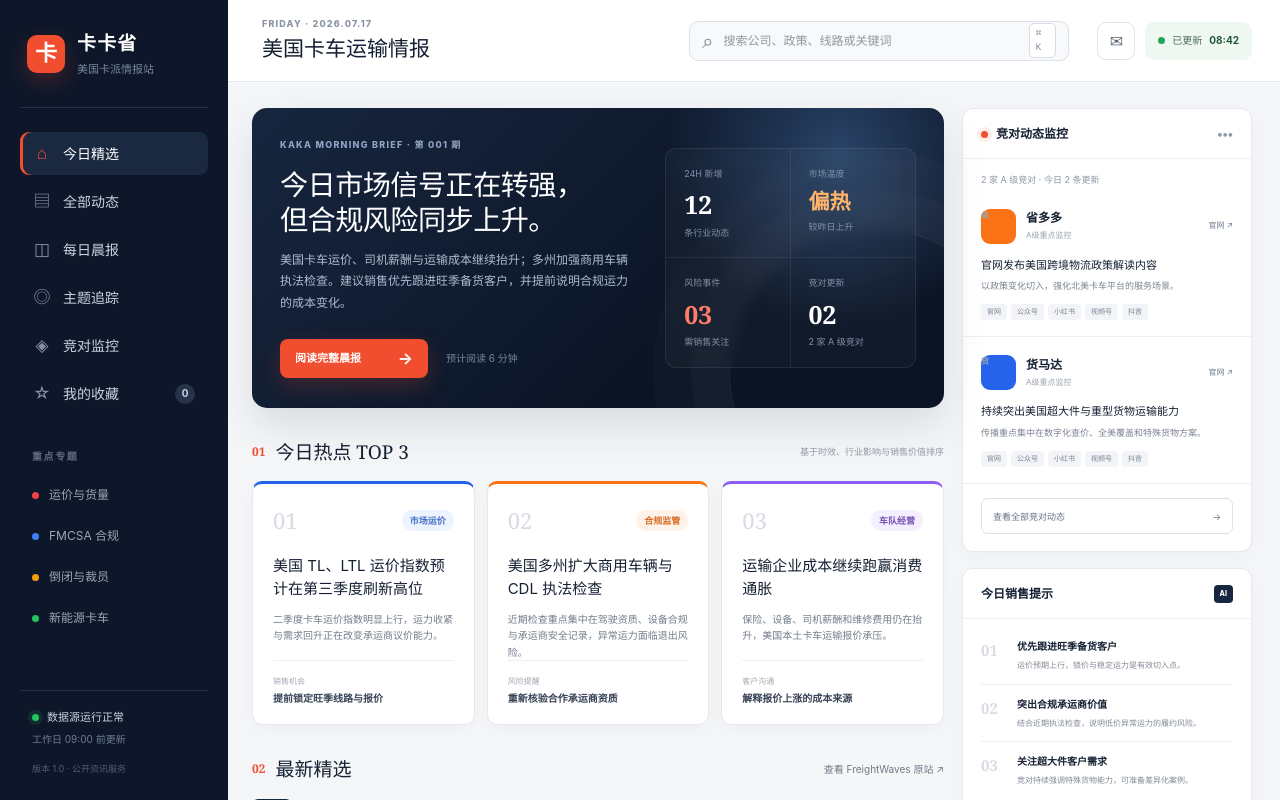
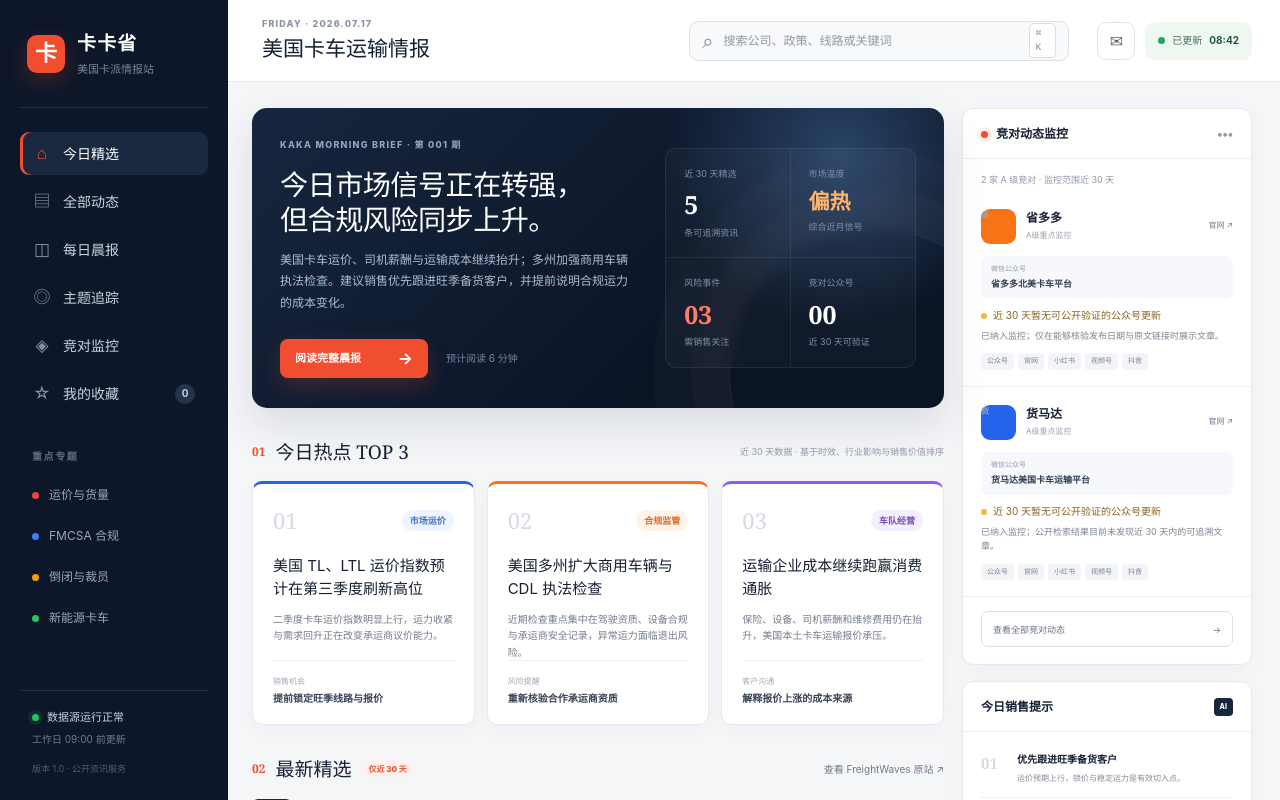
Before and after one commit to 3102343003-web/savepallet1-web.github.io, a Next.js app: page / in a window 1280 px wide. Shown: the top 800 px of the page. Built offline with nearby package versions, Linux system fonts and the light colour scheme.

Commit message:
Monitor competitor WeChat accounts within 30 days

```diff
--- a/app/globals.css
+++ b/app/globals.css
@@ -43,3 +43,4 @@ a { color:inherit; text-decoration:none; }
 @media(max-width:1320px){.workspace{grid-template-columns:minmax(650px,1fr) 290px;gap:18px;padding-left:24px}.topbar{grid-template-columns:1fr minmax(280px,380px) auto}.morning-brief{grid-template-columns:1.4fr 1fr;padding:30px 28px}}
 @media(max-width:1180px){.app-shell{min-width:980px}.sidebar{width:200px}.content-area{width:calc(100% - 200px);margin-left:200px}.workspace{grid-template-columns:1fr}.right-rail{grid-template-columns:repeat(3,1fr)}.competitor-card{grid-column:span 2}}
 .news-time em{display:block;margin-bottom:4px;color:var(--brand);font-size:7px;font-style:normal;font-weight:800;letter-spacing:.08em}.news-time small{display:block;margin-top:2px;color:#6f7a8a;font-size:8px}
+.range-chip{padding:3px 7px;border-radius:10px;background:#fff1ed;color:var(--brand);font-size:8px;font-weight:800}.account-line{margin:12px 0 8px;padding:8px 10px;border-radius:7px;background:#f6f8fb}.account-line span{display:block;color:#929aa6;font-size:7px}.account-line strong{display:block;margin-top:3px;color:#334155;font-size:9px}.competitor-list h3.monitor-status{margin:9px 0 6px;color:#8a641f;font-size:10px}.monitor-status:before{content:"";display:inline-block;width:6px;height:6px;margin-right:6px;border-radius:50%;background:#f4b740}
--- a/app/page.tsx
+++ b/app/page.tsx
@@ -3,6 +3,7 @@
 import { useMemo, useState } from "react";
 
 type NewsItem = {
+  publishedDate: string;
   publishedAt: string;
   publishedDay: string;
   source: string;
@@ -22,17 +23,24 @@ const topStories = [
 ];
 
 const newsItems: NewsItem[] = [
-  { publishedAt: "07.15", publishedDay: "周三", source: "FreightWaves", score: 88, title: "美国卡车运输成本持续高于消费者通胀", summary: "最新行业成本研究显示，保险、人工与设备维护仍是主要压力。对中国跨境企业而言，美国尾程报价短期内难以明显回落。", category: "市场运价", impact: "关注", tags: ["运输成本", "保险", "车队"], link: "https://www.freightwaves.com/news/trucking-costs-outpaced-consumer-inflation-in-25-atri" },
-  { publishedAt: "07.14", publishedDay: "周二", source: "FreightWaves", score: 84, title: "多家物流企业关闭与重组，行业运力继续出清", summary: "近期仓储关闭、破产申请与裁员事件延续。短期会带来局部线路运力波动，长期可能改善仍在经营的合规车队利润。", category: "公司动态", impact: "风险", tags: ["倒闭", "裁员", "运力"], link: "https://www.freightwaves.com/news/freight-distress-report-carrier-logistics-closures-erase-over-245-jobs" },
-  { publishedAt: "06.30", publishedDay: "周二", source: "FreightWaves", score: 81, title: "美国监管部门加强商用车辆与驾驶资质检查", summary: "多个州近期扩大路检与称重站联合执法。无有效 CDL、设备记录异常或安全评分偏低的承运商面临停运风险。", category: "法规合规", impact: "风险", tags: ["FMCSA", "CDL", "路检"], link: "https://www.freightwaves.com/news/us-law-agencies-expand-crackdown-on-commercial-vehicle-violators" },
-  { publishedAt: "07.14", publishedDay: "周二", source: "FreightWaves", score: 77, title: "美国司机薪酬指数近期明显上升", summary: "司机薪酬在过去两个月加速上涨，反映合格司机供给仍然偏紧。旺季前需关注长途线路与偏远区域的加价风险。", category: "司机与车队", impact: "关注", tags: ["司机", "薪酬", "旺季"], link: "https://www.freightwaves.com/news/index-of-driver-pay-product-of-two-companies-is-surging" },
-  { publishedAt: "06.26", publishedDay: "周五", source: "FreightWaves", score: 74, title: "美国港口附近绿色卡车走廊项目继续推进", summary: "零排放卡车走廊正在连接主要港口与跨境节点，未来可能影响港区短驳设备、车队准入和相关附加费用。", category: "新能源", impact: "利好", tags: ["港口", "新能源", "短驳"], link: "https://www.freightwaves.com/news/port-of-long-beach-trucker-launch-zero-emission-corridor-to-mexico" },
+  { publishedDate: "2026-07-15", publishedAt: "07.15", publishedDay: "周三", source: "FreightWaves", score: 88, title: "美国卡车运输成本持续高于消费者通胀", summary: "最新行业成本研究显示，保险、人工与设备维护仍是主要压力。对中国跨境企业而言，美国尾程报价短期内难以明显回落。", category: "市场运价", impact: "关注", tags: ["运输成本", "保险", "车队"], link: "https://www.freightwaves.com/news/trucking-costs-outpaced-consumer-inflation-in-25-atri" },
+  { publishedDate: "2026-07-14", publishedAt: "07.14", publishedDay: "周二", source: "FreightWaves", score: 84, title: "多家物流企业关闭与重组，行业运力继续出清", summary: "近期仓储关闭、破产申请与裁员事件延续。短期会带来局部线路运力波动，长期可能改善仍在经营的合规车队利润。", category: "公司动态", impact: "风险", tags: ["倒闭", "裁员", "运力"], link: "https://www.freightwaves.com/news/freight-distress-report-carrier-logistics-closures-erase-over-245-jobs" },
+  { publishedDate: "2026-06-30", publishedAt: "06.30", publishedDay: "周二", source: "FreightWaves", score: 81, title: "美国监管部门加强商用车辆与驾驶资质检查", summary: "多个州近期扩大路检与称重站联合执法。无有效 CDL、设备记录异常或安全评分偏低的承运商面临停运风险。", category: "法规合规", impact: "风险", tags: ["FMCSA", "CDL", "路检"], link: "https://www.freightwaves.com/news/us-law-agencies-expand-crackdown-on-commercial-vehicle-violators" },
+  { publishedDate: "2026-07-14", publishedAt: "07.14", publishedDay: "周二", source: "FreightWaves", score: 77, title: "美国司机薪酬指数近期明显上升", summary: "司机薪酬在过去两个月加速上涨，反映合格司机供给仍然偏紧。旺季前需关注长途线路与偏远区域的加价风险。", category: "司机与车队", impact: "关注", tags: ["司机", "薪酬", "旺季"], link: "https://www.freightwaves.com/news/index-of-driver-pay-product-of-two-companies-is-surging" },
+  { publishedDate: "2026-06-26", publishedAt: "06.26", publishedDay: "周五", source: "FreightWaves", score: 74, title: "美国港口附近绿色卡车走廊项目继续推进", summary: "零排放卡车走廊正在连接主要港口与跨境节点，未来可能影响港区短驳设备、车队准入和相关附加费用。", category: "新能源", impact: "利好", tags: ["港口", "新能源", "短驳"], link: "https://www.freightwaves.com/news/port-of-long-beach-trucker-launch-zero-emission-corridor-to-mexico" },
 ];
 
 const competitors = [
-  { name: "省多多", level: "A级", initials: "省", color: "#f97316", update: "官网发布美国跨境物流政策解读内容", insight: "以政策变化切入，强化北美卡车平台的服务场景。", channels: ["官网", "公众号", "小红书", "视频号", "抖音"], link: "http://sddltl.com/Default.aspx" },
-  { name: "货马达", level: "A级", initials: "货", color: "#2563eb", update: "持续突出美国超大件与重型货物运输能力", insight: "传播重点集中在数字化查价、全美覆盖和特殊货物方案。", channels: ["官网", "公众号", "小红书", "视频号", "抖音"], link: "https://www.hmd-truck.com" },
+  { name: "省多多", level: "A级", initials: "省", color: "#f97316", wechatName: "省多多北美卡车平台", update: "近 30 天暂无可公开验证的公众号更新", insight: "已纳入监控；仅在能够核验发布日期与原文链接时展示文章。", channels: ["公众号", "官网", "小红书", "视频号", "抖音"], link: "http://sddltl.com/Default.aspx" },
+  { name: "货马达", level: "A级", initials: "货", color: "#2563eb", wechatName: "货马达美国卡车运输平台", update: "近 30 天暂无可公开验证的公众号更新", insight: "已纳入监控；公开检索结果目前未发现近 30 天内的可追溯文章。", channels: ["公众号", "官网", "小红书", "视频号", "抖音"], link: "https://www.hmd-truck.com" },
 ];
+
+const DATA_WINDOW_DAYS = 30;
+const DATA_WINDOW_MS = DATA_WINDOW_DAYS * 24 * 60 * 60 * 1000;
+const isWithinDataWindow = (publishedDate: string) => {
+  const age = Date.now() - new Date(`${publishedDate}T23:59:59Z`).getTime();
+  return age >= 0 && age <= DATA_WINDOW_MS;
+};
 
 const filters = ["全部", "市场运价", "法规合规", "公司动态", "司机与车队", "新能源"];
 
@@ -42,7 +50,7 @@ export default function Home() {
   const [bookmarked, setBookmarked] = useState<string[]>([]);
   const visibleNews = useMemo(() => {
     const keyword = query.trim().toLowerCase();
-    return newsItems.filter((item) => (activeFilter === "全部" || item.category === activeFilter) && (!keyword || `${item.title}${item.summary}${item.tags.join("")}`.toLowerCase().includes(keyword)));
+    return newsItems.filter((item) => isWithinDataWindow(item.publishedDate) && (activeFilter === "全部" || item.category === activeFilter) && (!keyword || `${item.title}${item.summary}${item.tags.join("")}`.toLowerCase().includes(keyword)));
   }, [activeFilter, query]);
   const toggleBookmark = (title: string) => setBookmarked((current) => current.includes(title) ? current.filter((item) => item !== title) : [...current, title]);
 
@@ -76,16 +84,16 @@ export default function Home() {
           <div className="main-column">
             <section className="morning-brief" id="today">
               <div className="brief-copy"><div className="brief-kicker">KAKA MORNING BRIEF · 第 001 期</div><h2>今日市场信号正在转强，<br />但合规风险同步上升。</h2><p>美国卡车运价、司机薪酬与运输成本继续抬升；多州加强商用车辆执法检查。建议销售优先跟进旺季备货客户，并提前说明合规运力的成本变化。</p><div className="brief-actions"><a href="#news" className="primary-button">阅读完整晨报 <span>→</span></a><span>预计阅读 6 分钟</span></div></div>
-              <div className="brief-metrics"><div><span>24H 新增</span><strong>12</strong><small>条行业动态</small></div><div><span>市场温度</span><strong className="warm">偏热</strong><small>较昨日上升</small></div><div><span>风险事件</span><strong className="risk">03</strong><small>需销售关注</small></div><div><span>竞对更新</span><strong>02</strong><small>2 家 A 级竞对</small></div></div>
+              <div className="brief-metrics"><div><span>近 30 天精选</span><strong>{visibleNews.length}</strong><small>条可追溯资讯</small></div><div><span>市场温度</span><strong className="warm">偏热</strong><small>综合近月信号</small></div><div><span>风险事件</span><strong className="risk">03</strong><small>需销售关注</small></div><div><span>竞对公众号</span><strong>00</strong><small>近 30 天可验证</small></div></div>
             </section>
 
             <section className="section-block" id="brief">
-              <div className="section-heading"><div><span className="section-index">01</span><h2>今日热点 TOP 3</h2></div><span className="section-note">基于时效、行业影响与销售价值排序</span></div>
+              <div className="section-heading"><div><span className="section-index">01</span><h2>今日热点 TOP 3</h2></div><span className="section-note">近 30 天数据 · 基于时效、行业影响与销售价值排序</span></div>
               <div className="top-story-grid">{topStories.map((story) => <article className={`top-story ${story.tone}`} key={story.rank}><div className="story-meta"><span>{story.rank}</span><b>{story.category}</b></div><h3>{story.title}</h3><p>{story.summary}</p><div className="story-signal"><span>{story.signal}</span><strong>{story.signalText}</strong></div></article>)}</div>
             </section>
 
             <section className="section-block" id="news">
-              <div className="section-heading news-heading"><div><span className="section-index">02</span><h2>最新精选</h2></div><a href="https://www.freightwaves.com/news/category/news/trucking" target="_blank" rel="noreferrer">查看 FreightWaves 原站 ↗</a></div>
+              <div className="section-heading news-heading"><div><span className="section-index">02</span><h2>最新精选</h2><span className="range-chip">仅近 30 天</span></div><a href="https://www.freightwaves.com/news/category/news/trucking" target="_blank" rel="noreferrer">查看 FreightWaves 原站 ↗</a></div>
               <div className="filter-row" id="topics">{filters.map((filter) => <button className={filter === activeFilter ? "active" : ""} onClick={() => setActiveFilter(filter)} key={filter}>{filter}</button>)}</div>
               <div className="news-list">
                 {visibleNews.map((item) => <article className="news-row" key={item.title}><div className="news-time"><em>原文发布</em><strong>{item.publishedAt}</strong><small>{item.publishedDay}</small><span>{item.source}</span></div><div className="score" aria-label={`重要性评分 ${item.score}`}><strong>{item.score}</strong><span>重要性</span></div><div className="news-body"><div className="news-title-line"><span className={`impact ${item.impact}`}>{item.impact}</span><h3>{item.title}</h3></div><p>{item.summary}</p><div className="tag-row">{item.tags.map((tag) => <span key={tag}>#{tag}</span>)}</div></div><div className="news-actions"><button className={bookmarked.includes(item.title) ? "saved" : ""} onClick={() => toggleBookmark(item.title)} aria-label="收藏资讯">{bookmarked.includes(item.title) ? "★" : "☆"}</button><a href={item.link} target="_blank" rel="noreferrer">原文 ↗</a></div></article>)}
@@ -95,9 +103,9 @@ export default function Home() {
           </div>
 
           <aside className="right-rail" id="competitors">
-            <section className="rail-card competitor-card"><div className="rail-heading"><div><span className="live-dot" />竞对动态监控</div><button aria-label="更多竞对">•••</button></div><p className="rail-subtitle">2 家 A 级竞对 · 今日 2 条更新</p><div className="competitor-list">{competitors.map((company) => <article key={company.name}><div className="company-head"><span className="company-avatar" style={{ background: company.color }}>{company.initials}</span><div><strong>{company.name}</strong><span>{company.level}重点监控</span></div><a href={company.link} target="_blank" rel="noreferrer">官网 ↗</a></div><h3>{company.update}</h3><p>{company.insight}</p><div className="channel-row">{company.channels.map((channel) => <span key={channel}>{channel}</span>)}</div></article>)}</div><button className="outline-button">查看全部竞对动态 <span>→</span></button></section>
+            <section className="rail-card competitor-card"><div className="rail-heading"><div><span className="live-dot" />竞对动态监控</div><button aria-label="更多竞对">•••</button></div><p className="rail-subtitle">2 家 A 级竞对 · 监控范围近 30 天</p><div className="competitor-list">{competitors.map((company) => <article key={company.name}><div className="company-head"><span className="company-avatar" style={{ background: company.color }}>{company.initials}</span><div><strong>{company.name}</strong><span>{company.level}重点监控</span></div><a href={company.link} target="_blank" rel="noreferrer">官网 ↗</a></div><div className="account-line"><span>微信公众号</span><strong>{company.wechatName}</strong></div><h3 className="monitor-status">{company.update}</h3><p>{company.insight}</p><div className="channel-row">{company.channels.map((channel) => <span key={channel}>{channel}</span>)}</div></article>)}</div><button className="outline-button">查看全部竞对动态 <span>→</span></button></section>
             <section className="rail-card sales-card"><div className="rail-heading"><div>今日销售提示</div><span>AI</span></div><ol><li><b>01</b><div><strong>优先跟进旺季备货客户</strong><p>运价预期上行，锁价与稳定运力是有效切入点。</p></div></li><li><b>02</b><div><strong>突出合规承运商价值</strong><p>结合近期执法检查，说明低价异常运力的履约风险。</p></div></li><li><b>03</b><div><strong>关注超大件客户需求</strong><p>竞对持续强调特殊货物能力，可准备差异化案例。</p></div></li></ol></section>
-            <section className="rail-card source-card"><div className="rail-heading"><div>数据与版权说明</div></div><p>受版权限制的来源仅展示中文摘要与原文链接，不转载全文或图片。</p><div><span>主要来源</span><strong>FreightWaves</strong></div><div><span>历史保留</span><strong>365 天</strong></div><div><span>下次更新</span><strong>下周一 09:00</strong></div></section>
+            <section className="rail-card source-card"><div className="rail-heading"><div>数据与版权说明</div></div><p>受版权限制的来源仅展示中文摘要与原文链接，不转载全文或图片。</p><div><span>主要来源</span><strong>FreightWaves</strong></div><div><span>抓取窗口</span><strong>近 30 天</strong></div><div><span>历史保留</span><strong>365 天</strong></div><div><span>下次更新</span><strong>下周一 09:00</strong></div></section>
           </aside>
         </div>
       </section>
```
Also changed, not shown: 1 other file (tests, documents, lock files or other folders).
